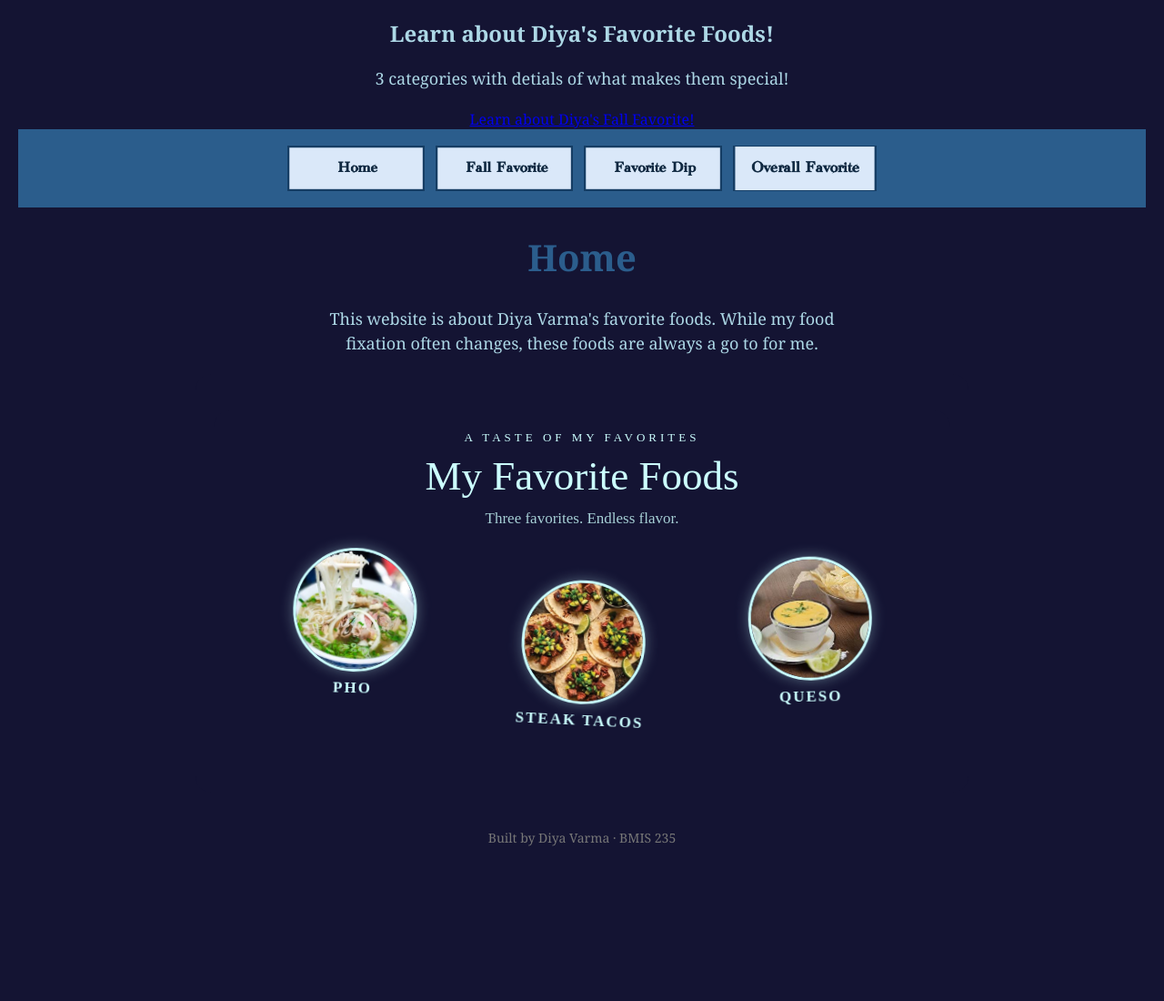
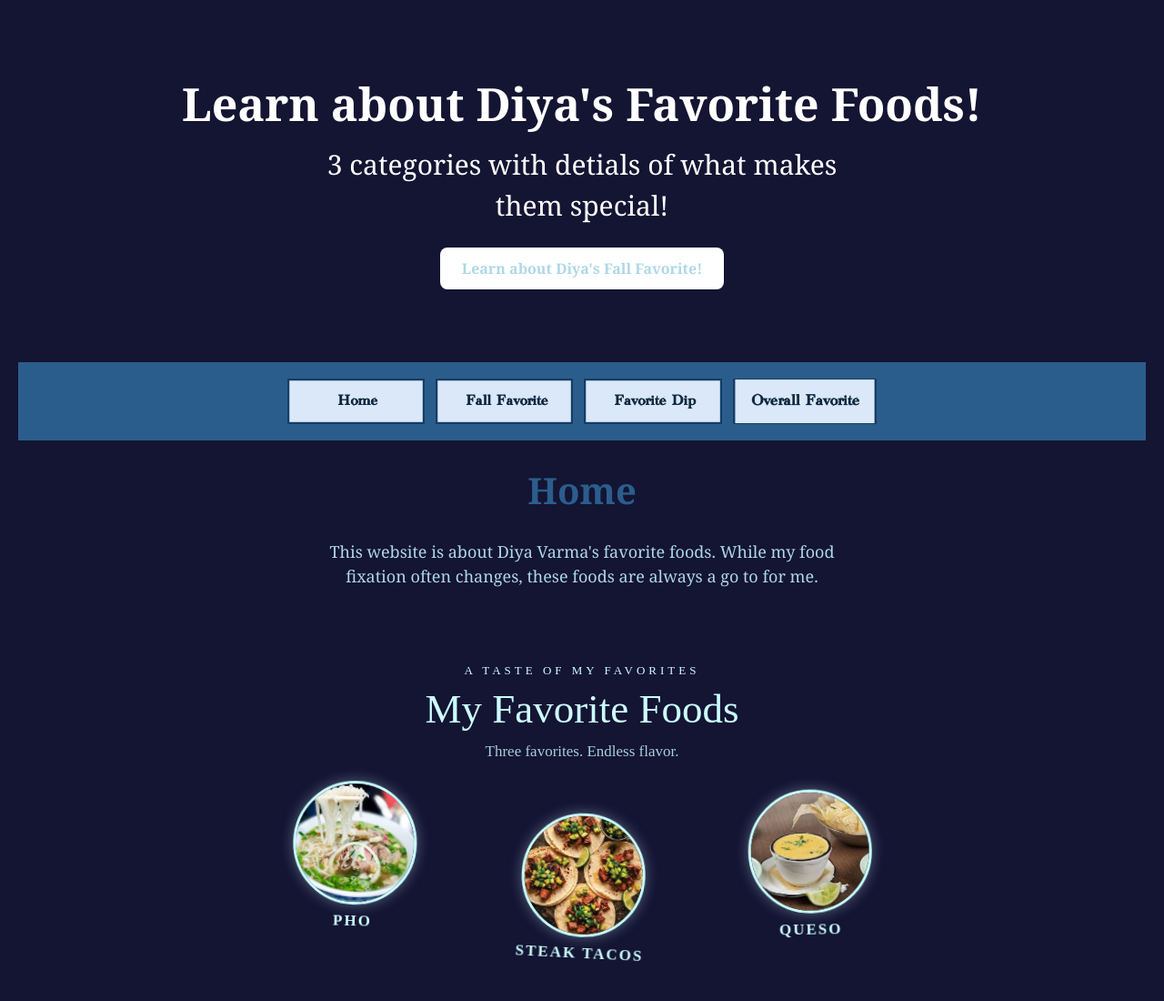
Before and after one commit to dvarma-1/bmis235-html-4, a plain HTML site: page index.html in a window 1280 px wide. Shown: the top 1100 px of the page at 91% size. Before the commit the page ends 970 px from the top, so only its background shows below. Drawn offline with Linux system fonts and the light colour scheme.

Commit message:
Add styles for banner and button components

```diff
--- a/styles.css
+++ b/styles.css
@@ -71,3 +71,24 @@ footer {
   text-align: center;
   color: white;
 }
+/* BANNER */
+.blk-banner {
+    background-color: #141433;   /* change to your brand color */
+    color: white;
+    text-align: center;
+    padding: 60px 20px;
+    border-radius: 12px;
+    margin: 20px auto;
+    max-width: 900px;
+}
+.blk-banner h2 { font-size: 50px; margin: 0 0 10px 0; }
+.blk-banner p { font-size: 30px; margin: 0 auto 24px auto; }
+.blk-button {
+    display: inline-block;
+    background-color: white;
+    color: lightblue;              /* same brand color */
+    padding: 12px 24px;
+    border-radius: 8px;
+    font-weight: bold;
+    text-decoration: none;
+}
```
